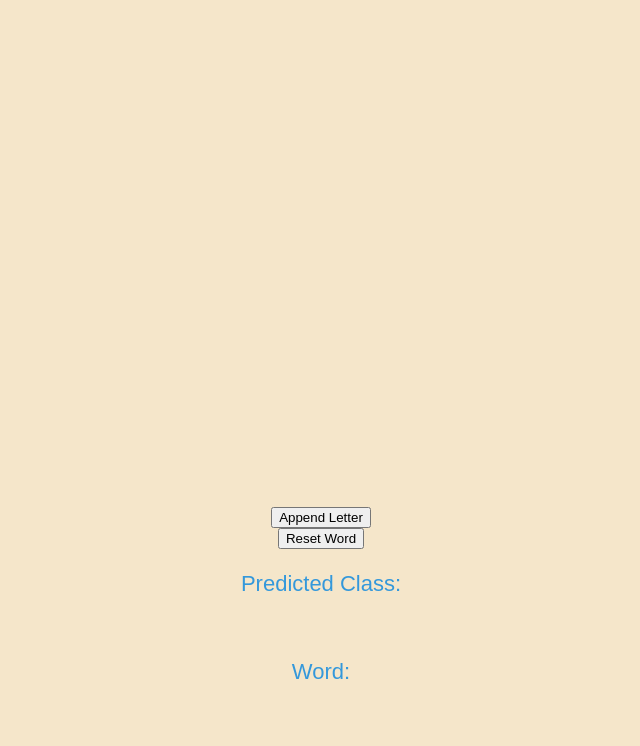
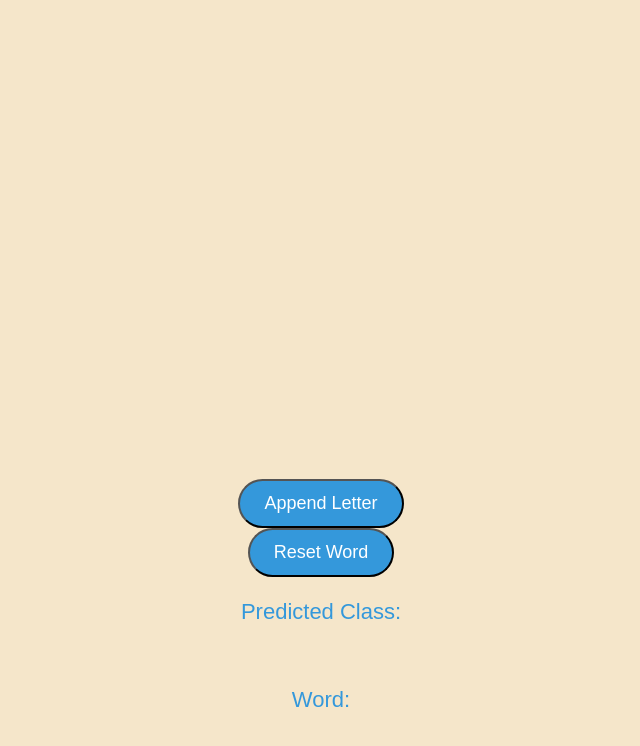
Before and after one commit to tbhatawdekar/Hackathon-2023-ASL, a Flask app: page /webcam in a window 1280 px wide. Shown: the part 24-770 px from the top of the page, without its empty margins (319-959 px from the left). Run offline with Flask 3, Linux system fonts and the light colour scheme.

Commit message:
fixed buttons

```diff
--- a/Templates/webcam.html
+++ b/Templates/webcam.html
@@ -7,8 +7,9 @@
 </head>
 <body>
     <video id="webcam" width="640" height="480" autoplay></video>
-    <button id="capture">Append Letter</button>
-    <button id="reset">Reset Word</button>
+    <button id="capture" class="btn">Append Letter</button>
+    <button id="reset" class="btn">Reset Word</button>
+
     <p>Predicted Class: <span id="predicted_class"></span></p>
     <p>Word: <span id="word"></span></p>
 
```
